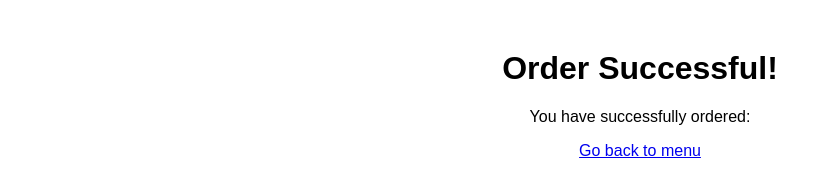
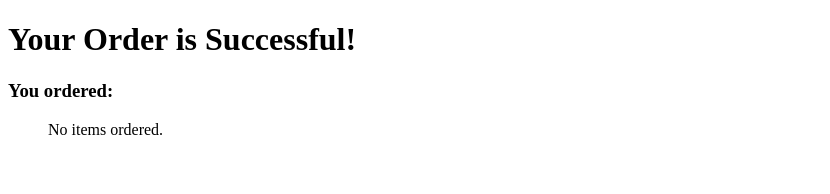
Before and after one commit to KartikBallal1610/Komato, a plain HTML site: page order.html in a window 1280 px wide. Shown: the whole page, without its empty margins (0-830 px from the left). Drawn offline with Linux system fonts and the light colour scheme.

Commit message:
Update order.html

```diff
--- a/order.html
+++ b/order.html
@@ -4,15 +4,29 @@
     <meta charset="UTF-8">
     <meta name="viewport" content="width=device-width, initial-scale=1.0">
     <title>Order Successful</title>
-    <link rel="stylesheet" href="style.css">
 </head>
 <body>
-    <h1>Order Successful!</h1>
-    <p>You have successfully ordered: <span id="food-item"></span></p>
-    <a href="index.html">Go back to menu</a>
+
+    <h1>Your Order is Successful!</h1>
+    <h3>You ordered:</h3>
+    <ul id="orderList"></ul>
 
     <script>
-        document.getElementById('food-item').textContent = localStorage.getItem('foodItem');
+        window.onload = function() {
+            let orderItems = JSON.parse(localStorage.getItem("orderItems"));
+            let orderList = document.getElementById("orderList");
+
+            if (orderItems && orderItems.length > 0) {
+                orderItems.forEach(item => {
+                    let li = document.createElement("li");
+                    li.textContent = item;
+                    orderList.appendChild(li);
+                });
+            } else {
+                orderList.innerHTML = "No items ordered.";
+            }
+        };
     </script>
+
 </body>
 </html>
```
